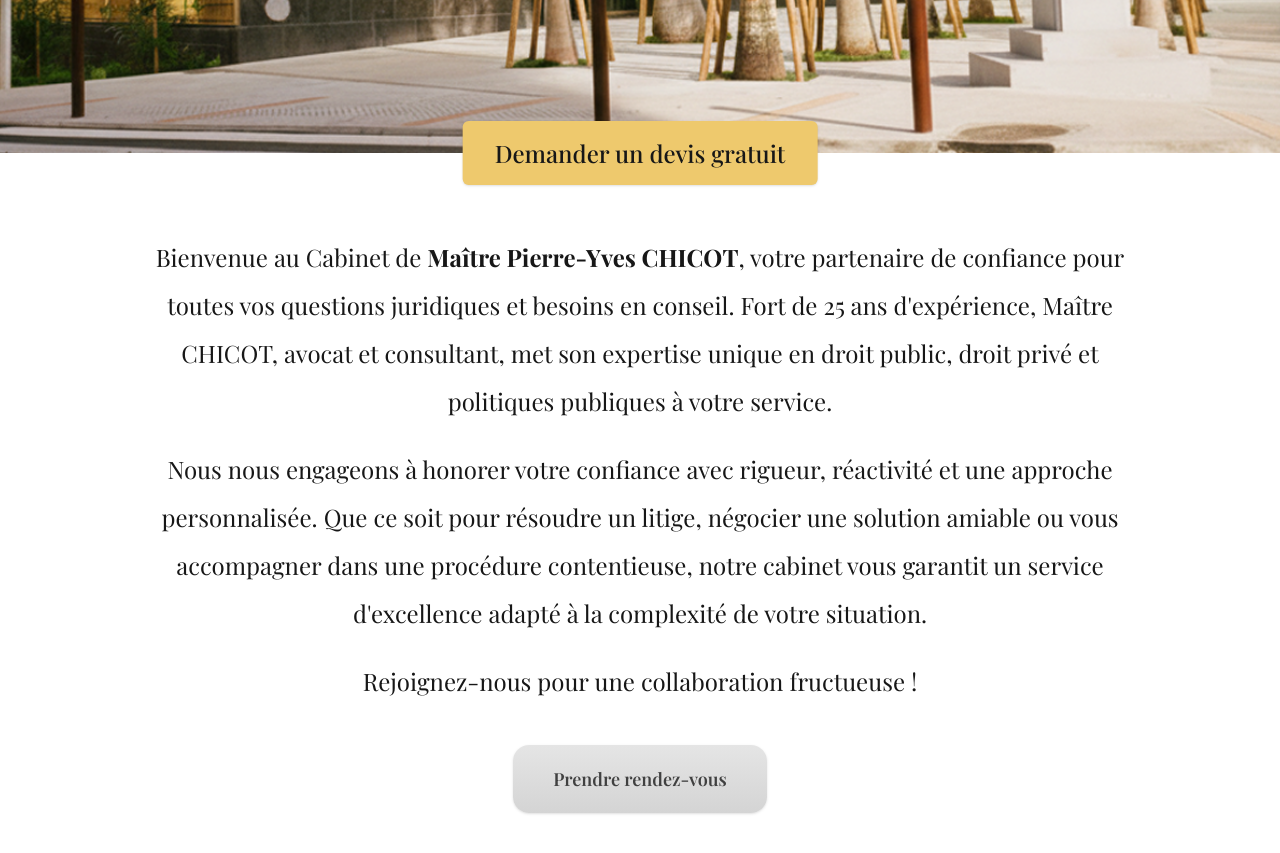
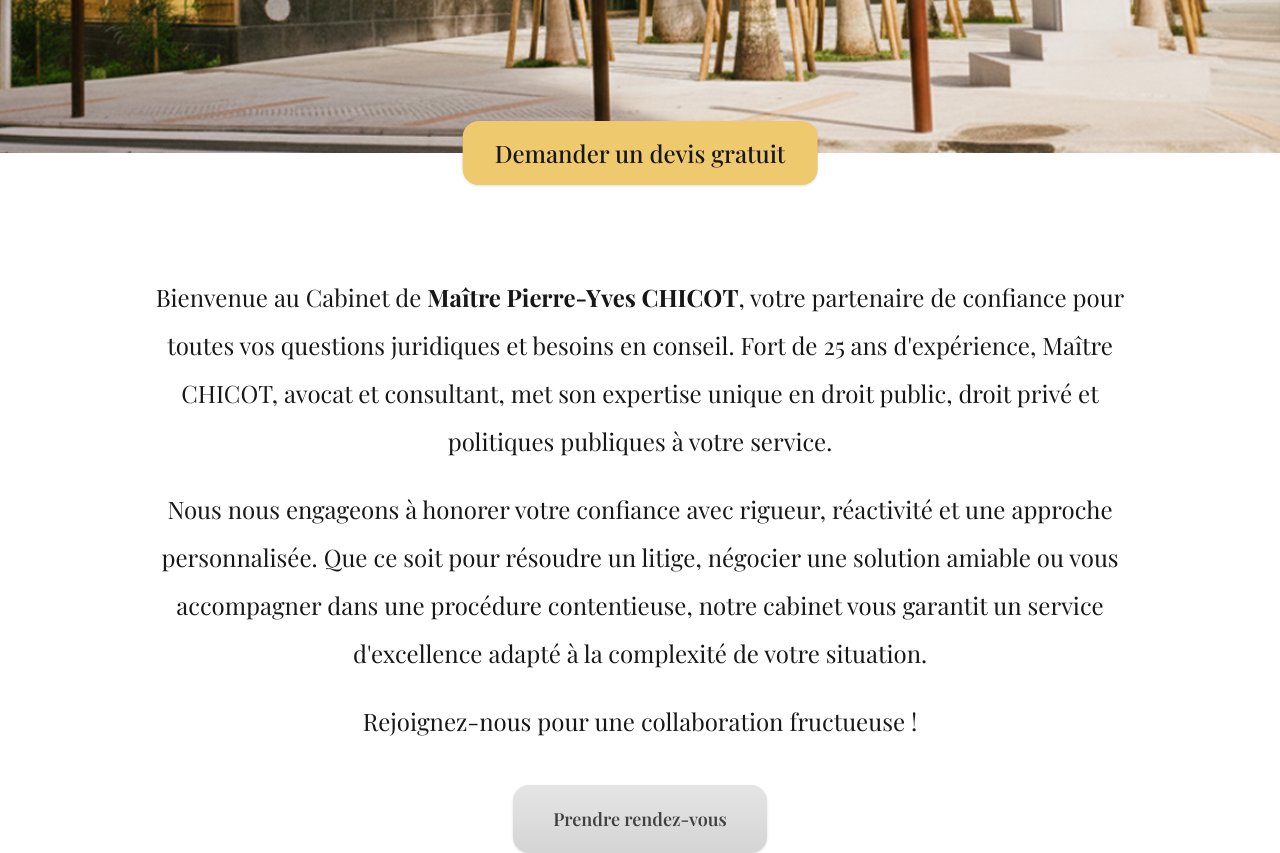
Before and after one commit to Okpeyemi/chicot, a Next.js app: page / in a window 1280 px wide. Shown: the part 740-1593 px from the top of the page. Built offline with nearby package versions, Linux system fonts and the light colour scheme.

Commit message:
feat:...

```diff
--- a/src/components/Hero.tsx
+++ b/src/components/Hero.tsx
@@ -39,7 +39,7 @@ export default function Hero() {
 					>
 						<Link
 							href="#contact"
-							className="block rounded-md bg-[#EEC96D] px-5 py-2.5 sm:px-6 sm:py-3 md:px-8 md:py-4 text-base sm:text-lg md:text-xl lg:text-2xl font-medium text-neutral-900 shadow hover:bg-[#e1bb57] transition-colors focus:outline-none focus-visible:ring-2 focus-visible:ring-[#EEC96D]"
+							className="block rounded-2xl bg-[#EEC96D] w-fit text-center px-5 py-2.5 sm:px-6 sm:py-3 md:px-8 md:py-4 text-base sm:text-lg md:text-xl lg:text-2xl font-medium text-neutral-900 shadow hover:bg-[#e1bb57] transition-colors focus:outline-none focus-visible:ring-2 focus-visible:ring-[#EEC96D]"
 						>
 							Demander un devis gratuit
 						</Link>
--- a/src/components/Welcome.tsx
+++ b/src/components/Welcome.tsx
@@ -6,7 +6,7 @@ import FadeIn from "./animations/FadeIn";
 export default function Welcome() {
   return (
     <section aria-label="Présentation du cabinet" className="px-4 py-8 sm:py-12 md:py-16 lg:py-20">
-      <div className="mx-auto max-w-5xl text-center text-neutral-900">
+      <div className="mx-auto max-w-5xl text-center text-neutral-900 mt-10">
         <FadeIn delay={0.1}>
           <p className="text-base sm:text-lg md:text-xl lg:text-2xl leading-relaxed sm:leading-relaxed md:leading-loose px-2">
             Bienvenue au Cabinet de <strong>Maître Pierre-Yves CHICOT</strong>, votre partenaire de
```
